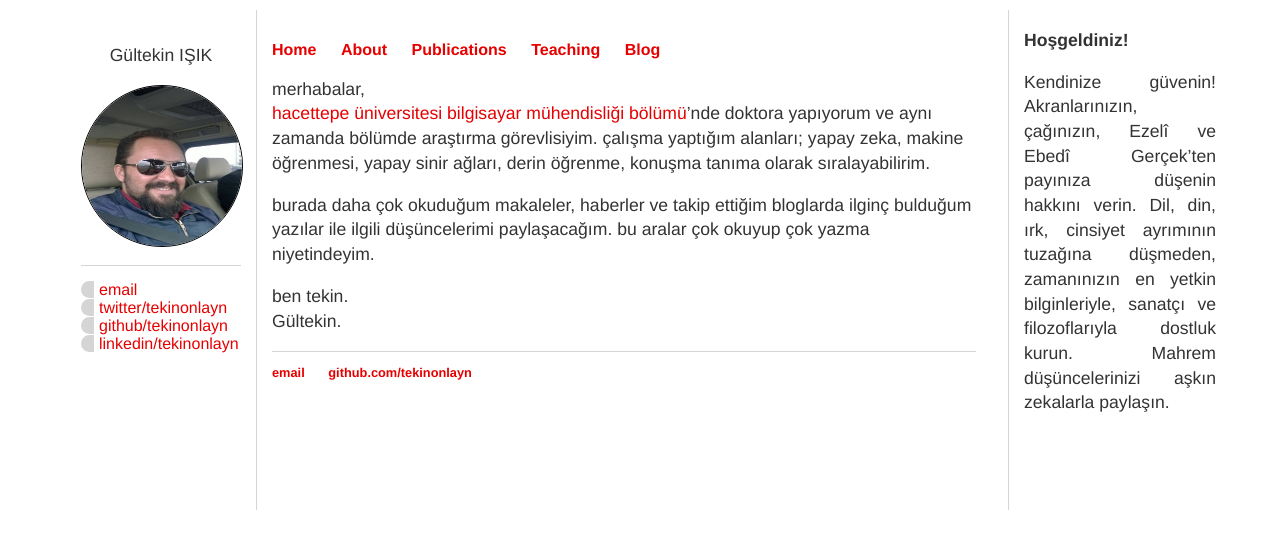
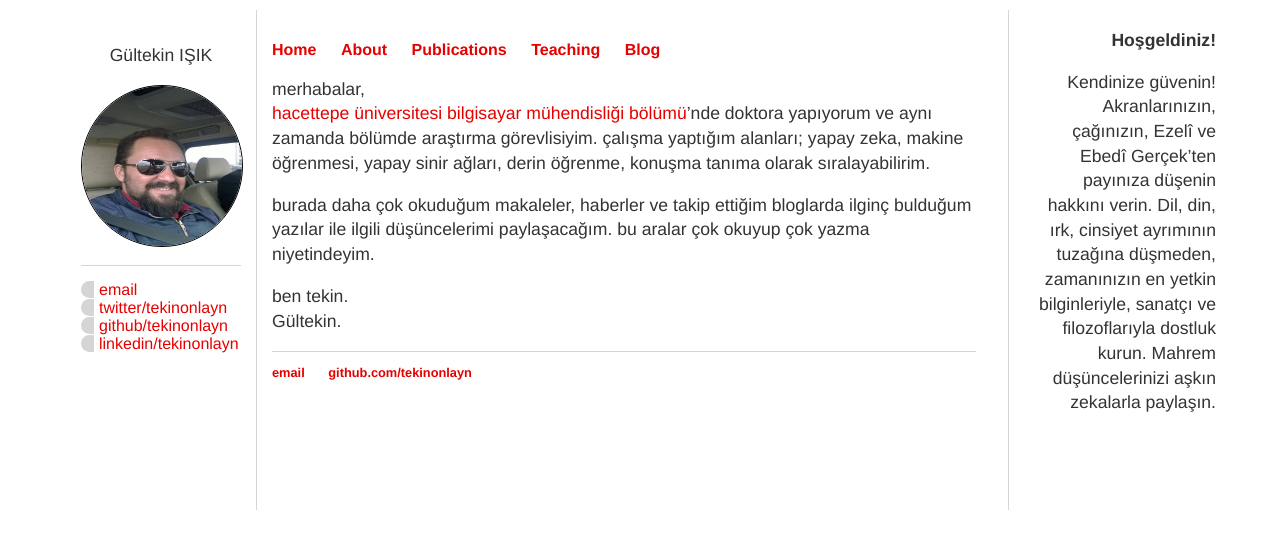
Before and after one commit to tekinonlayn/gi.github.io, a Jekyll site: the page built from cv/cv.html, in a window 1280 px wide. Shown: the top 549 px of the page. Built offline with Jekyll 4.4.1, drawn with Linux system fonts in a browser that asks for light colours.

Commit message:
Update varsay.css

```diff
--- a/css/varsay.css
+++ b/css/varsay.css
@@ -30,7 +30,7 @@ body {
     float: right;
     margin-right:5%;
     padding-left: 15px;
-    text-align: justify;
+    text-align: right;
     display: inline-block;
     /*background-color: green;*/
     border-left: 1px solid #d5d5d5;
```
